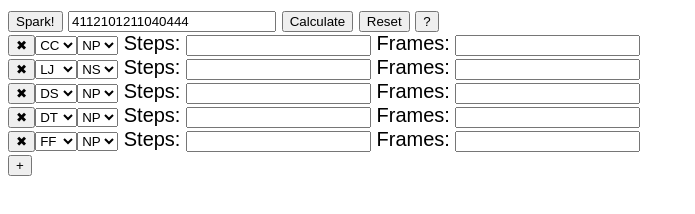
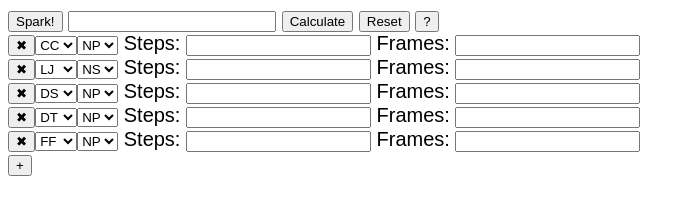
Before and after one commit to AceZephyr/ff7-fdmanip-test, a plain HTML site: page index.html in a window 1280 px wide. Shown: the whole page, without its empty margins (0-695 px from the left). Drawn offline with Linux system fonts and the light colour scheme.

Commit message:
removed default spark pattern that i left in there by accident

```diff
--- a/index.html
+++ b/index.html
@@ -66,7 +66,7 @@
     <div id="left">
         <div id="pattern-input">
             <button id="timer-click" onclick="click_timer()">Spark!</button>
-            <input type="text" id="timer-input" style="width: 200px" value="4112101211040444">
+            <input type="text" id="timer-input" style="width: 200px">
             <button id="timer-calculate" onclick="timer_calculate()">Calculate</button>
             <button id="timer-reset" onclick="reset_timer()">Reset</button>
             <a href="help.html" target="_blank"><button>?</button></a>
```
